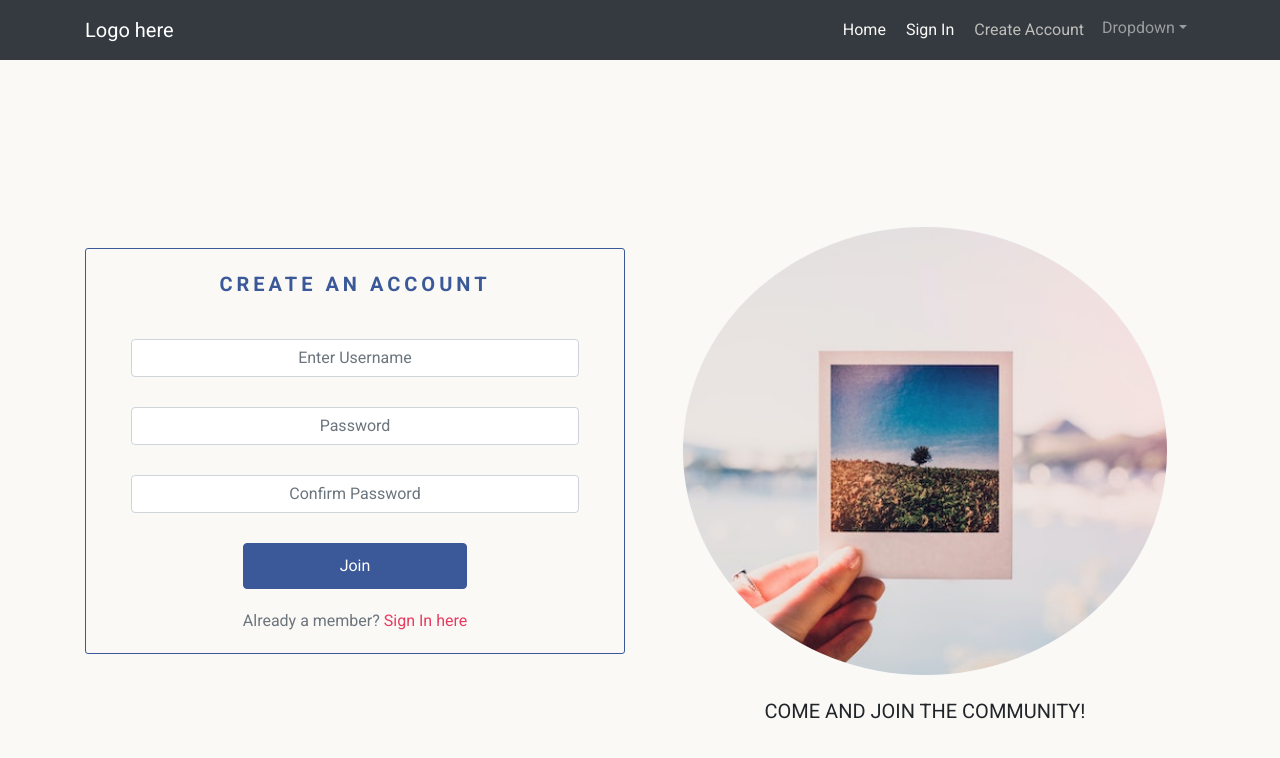
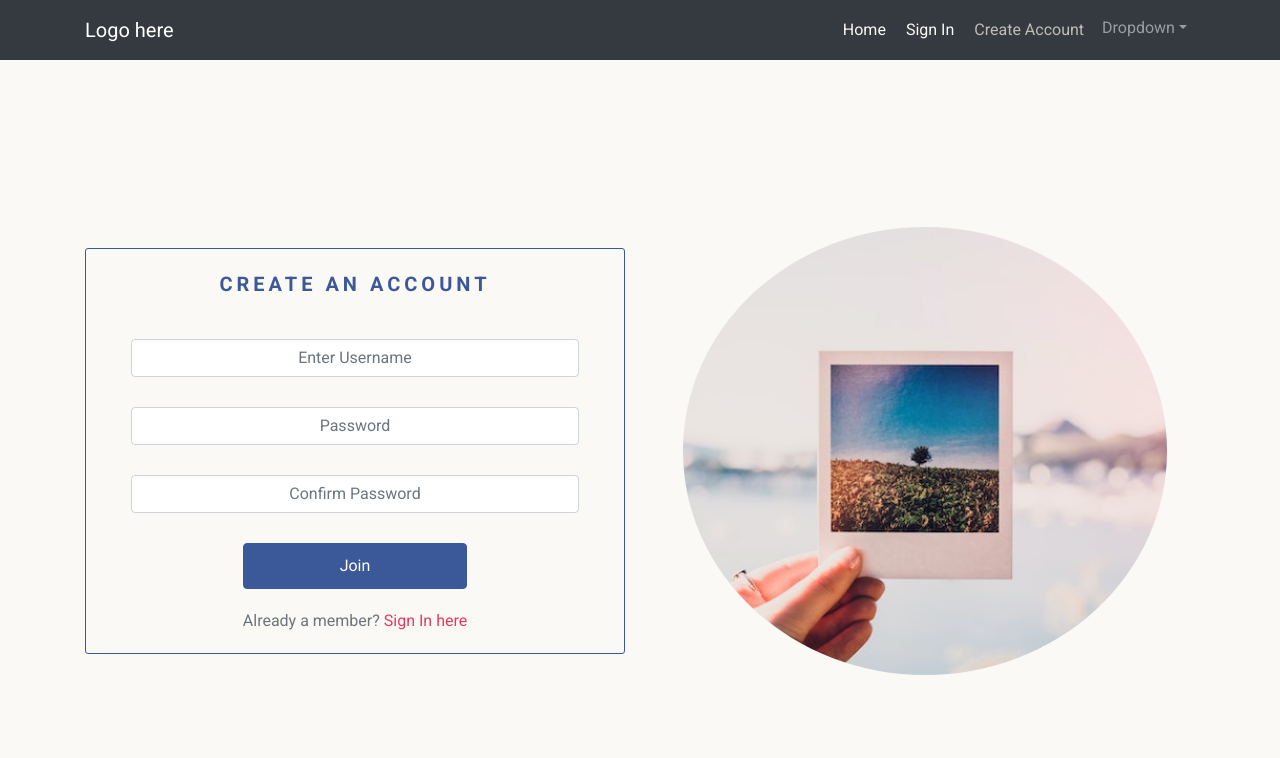
Before and after one commit to dantaylor28/polaroid-social-media-frontend, a React (Create React App) app: page /create/account in a window 1280 px wide. Shown: the top 758 px of the page. Built offline with nearby package versions, Linux system fonts and the light colour scheme.

Commit message:
Create SignInForm.js and add route in app.js

```diff
--- a/src/App.js
+++ b/src/App.js
@@ -4,6 +4,7 @@ import { Route, Switch } from "react-router-dom";
 import { Container } from "react-bootstrap";
 import "./api/axiosDefaults";
 import CreateAccountForm from "./pages/auth/CreateAccountForm";
+import SignInForm from "./pages/auth/SignInForm";
 
 function App() {
   return (
@@ -12,7 +13,7 @@ function App() {
       <Container className={styles.HomePage}>
         <Switch>
           <Route exact path="/" render={() => <h1>Home</h1>} />
-          <Route path="/signin" render={() => <h1>Sign In</h1>} />
+          <Route path="/signin" render={() => <SignInForm />} />
           <Route path="/create/account" render={() => <CreateAccountForm />} />
           <Route render={() => <p>Page not found..</p>} />
         </Switch>
--- a/src/pages/auth/CreateAccountForm.js
+++ b/src/pages/auth/CreateAccountForm.js
@@ -66,9 +66,11 @@ const CreateAccountForm = () => {
         md={6}
       >
         <Image className={styles.FormImage} src={signup} />
-        <Container className={styles.SignUpIntroCon} md={12}>
-          <div className={styles.SignUpIntroText}>come and join the community!</div>
-        </Container>
+        {/* <Container className={styles.SignUpIntroCon} md={12}>
+          <div className={styles.SignUpIntroText}>
+            come and join the community!
+          </div>
+        </Container> */}
       </Col>
     </Row>
   );
--- /dev/null
+++ b/src/pages/auth/SignInForm.js
@@ -0,0 +1,9 @@
+import React from 'react'
+
+const SignInForm = () => {
+  return (
+    <div>SignInForm</div>
+  )
+}
+
+export default SignInForm
--- a/src/styles/CreateAccountForm.module.css
+++ b/src/styles/CreateAccountForm.module.css
@@ -1,15 +1,5 @@
 .Row {
   height: calc(100vh - 101px);
-}
-
-.SignUpIntroCon {
-  margin-top: 20px;
-}
-
-.SignUpIntroText {
-  text-align: center;
-  text-transform: uppercase;
-  font-size: 20px;
 }
 
 .Form {
@@ -78,3 +68,13 @@
     border-radius: 0px;
   }
 }
+
+/* .SignUpIntroCon {
+  margin-top: 20px;
+}
+
+.SignUpIntroText {
+  text-align: center;
+  text-transform: capitalize;
+  font-size: 20px;
+} */
```
